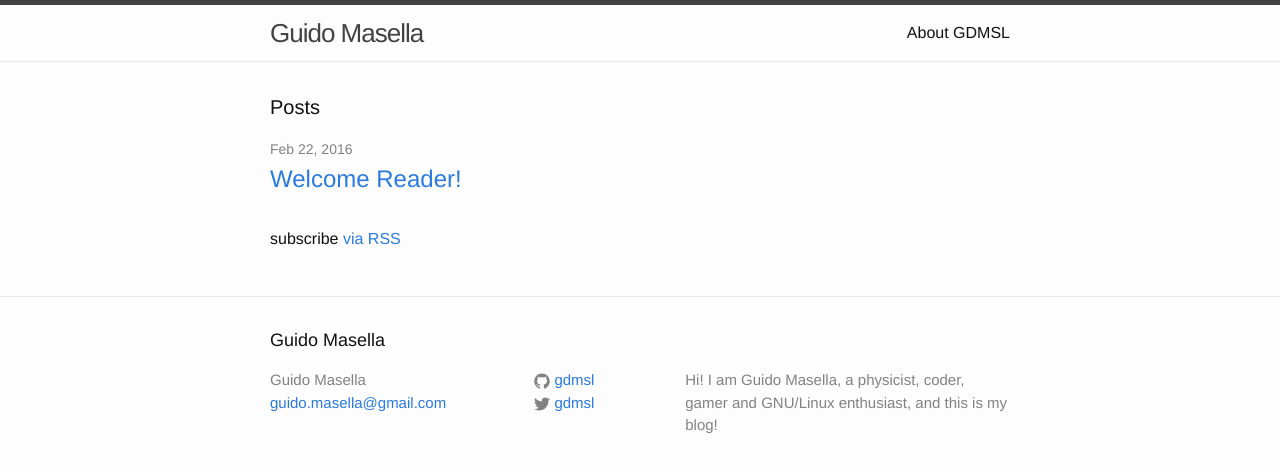
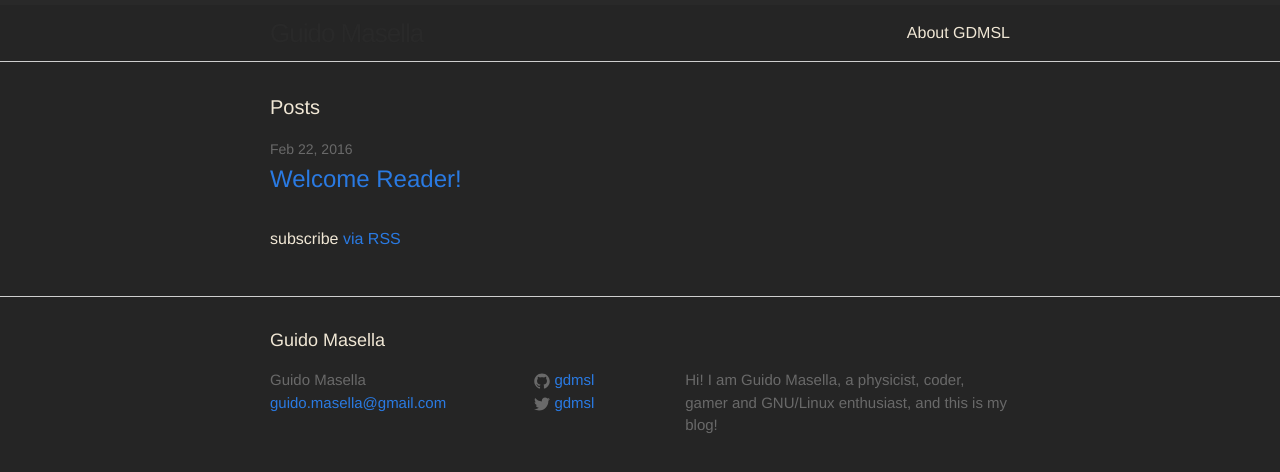
Before and after one commit to gdmsl/gdmsl.github.io, a Jekyll site: the page built from index.html, in a window 1280 px wide. Shown: the top 472 px of the page. Built offline with Jekyll 4.4.1, drawn with Linux system fonts in a browser that asks for light colours.

Commit message:
changed colors

```diff
--- a/css/main.scss
+++ b/css/main.scss
@@ -13,11 +13,11 @@ $base-line-height: 1.5;
 
 $spacing-unit:     30px;
 
-$text-color:       #111;
-$background-color: #fdfdfd;
+$text-color:       #f0e7d5;
+$background-color: #252525;
 $brand-color:      #2a7ae2;
 
-$grey-color:       #828282;
+$grey-color:       #696969;
 $grey-color-light: lighten($grey-color, 40%);
 $grey-color-dark:  darken($grey-color, 25%);
 
```
